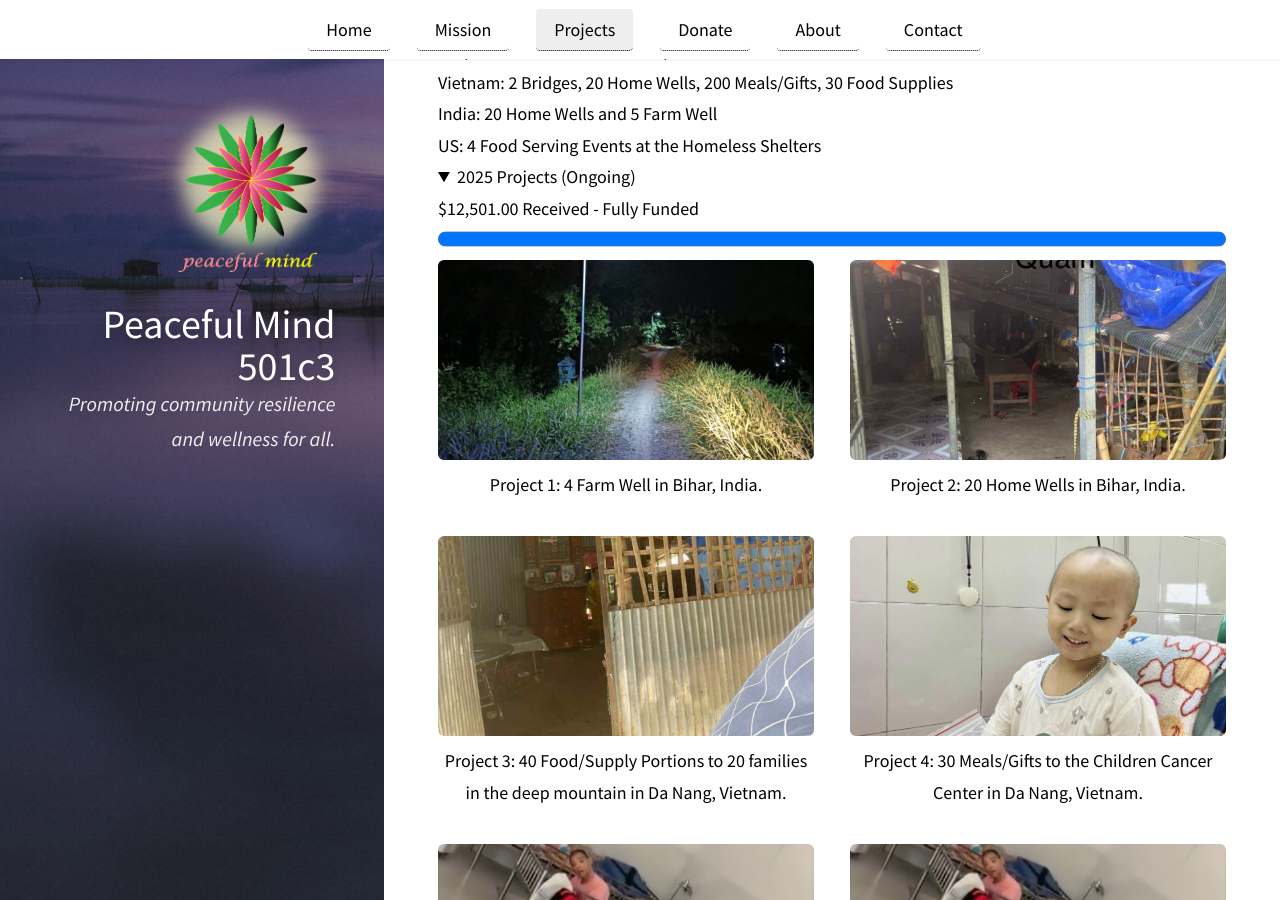
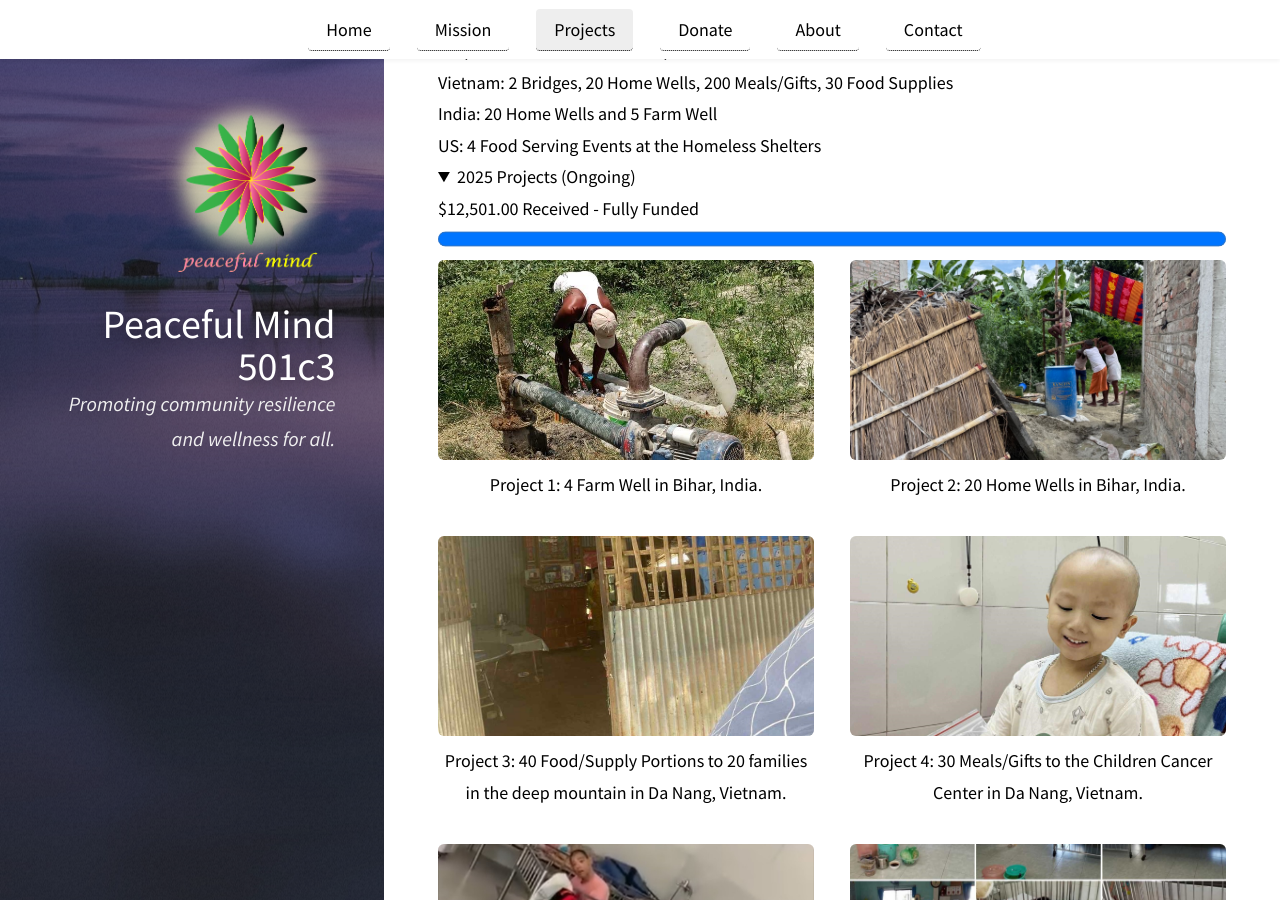
Before and after one commit to peacefulcenter/peacefulcenter.github.io, a Jekyll site: the page built from pages/projects.md, in a window 1280 px wide and 900 px high, scrolled down 472 px. Built offline with Jekyll 4.4.1, drawn with Linux system fonts in a browser that asks for light colours.

Commit message:
update images

```diff
--- a/pages/projects.md
+++ b/pages/projects.md
@@ -26,12 +26,12 @@ US: 4 Food Serving Events at the Homeless Shelters
         </figure-->
 
         <figure>
-            <img src="{{ '/assets/images/project-images/lights.jpeg' }}" alt="4 Farm Well in Bihar">
+            <img src="{{ '/assets/images/project-images/IndiaFarmWell.jpg' }}" alt="Farm Well in Bihar India">
             <figcaption><strong>Project 1:</strong> 4 Farm Well in Bihar, India.</figcaption>
         </figure>
 
         <figure>
-            <img src="{{ '/assets/images/project-images/wells.jpeg' }}" alt="Wells for poor families">
+            <img src="{{ '/assets/images/project-images/IndiaHomeWell.jpg' }}" alt="Home Wells in Bihar India">
             <figcaption><strong>Project 2:</strong> 20 Home Wells in Bihar, India.</figcaption>
         </figure>
 
@@ -51,7 +51,7 @@ US: 4 Food Serving Events at the Homeless Shelters
         </figure>
 
         <figure>
-            <img src="{{ '/assets/images/project-images/meals_for_elders.jpeg' }}" alt="Meals for elders and disabled children">
+            <img src="{{ '/assets/images/project-images/ChildrenCenterGoVap.jpg' }}" alt="Meals for elders and disabled children">
             <figcaption><strong>Project 6:</strong> 100 Meals/Gifts to Disabled Children Center in Go Vap, Vietnam.</figcaption>
         </figure>
     </div>
```
Also changed, not shown: assets/images/project-images/ChildrenCenterGoVap.jpg (added), assets/images/project-images/IndiaFarmWell.JPG (added), assets/images/project-images/IndiaHomeWell.JPG (added).
